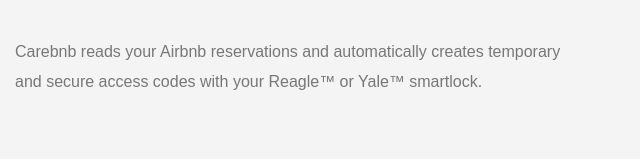
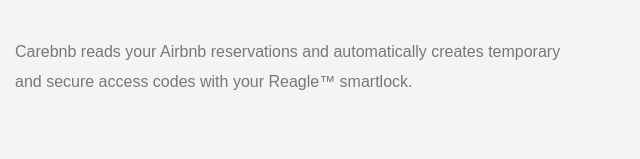
Before and after one commit to carebnb-app/carebnb-app.github.io, a plain HTML site: page services/custom-access-codes/index.html in a window 1280 px wide. Shown: the part 641-800 px from the top of the page, 640-1280 px from the left. Drawn offline with Linux system fonts and the light colour scheme.

Commit message:
removed "yale" from custom access codes

```diff
--- a/services/custom-access-codes/index.html
+++ b/services/custom-access-codes/index.html
@@ -102,7 +102,7 @@
 					<div class="row">
 						<div class="col-md-6 col-md-offset-6 col-sm-7 col-sm-offset-5 content clearfix">
 							<h1>Automatically secured access codes with your favorite smartlock</h1>
-							<p class="lead">Carebnb reads your Airbnb reservations and automatically creates temporary and secure access codes with your Reagle™ or Yale™ smartlock.<br></p>
+							<p class="lead">Carebnb reads your Airbnb reservations and automatically creates temporary and secure access codes with your Reagle™ smartlock.<br></p>
 
 							<div class="row">
 
```
Also changed, not shown: includes/section-custom-access-codes.html (+1 -1 lines).
